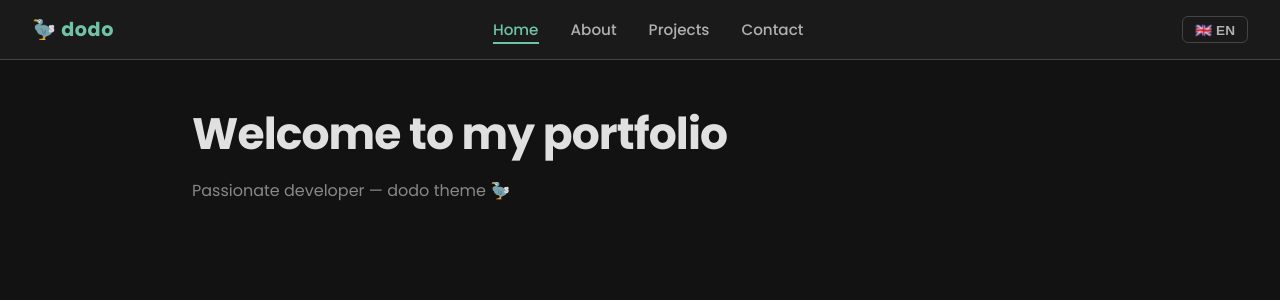
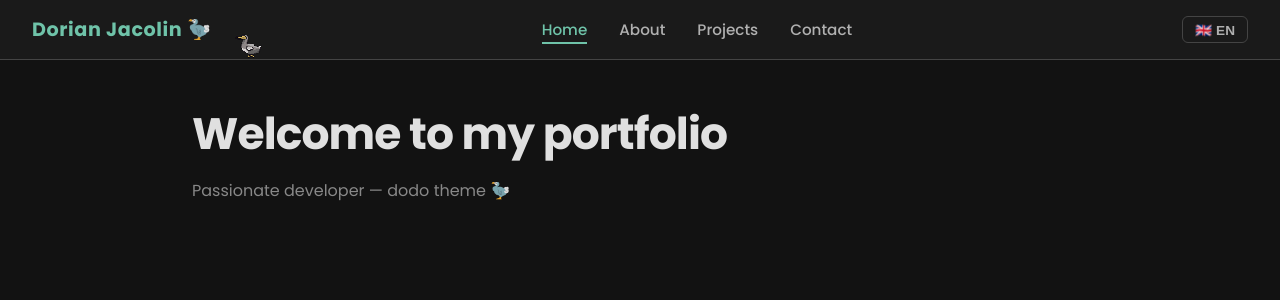
Before and after one commit to Jacma-pro/portfolio, a React (Vite) app in the folder Porfolio-dodo/: page / in a window 1280 px wide. Shown: the top 300 px of the page. Built offline with nearby package versions, Linux system fonts and the light colour scheme.

Commit message:
feat: add DodoWalker component and integrate into Navbar

```diff
--- /dev/null
+++ b/Porfolio-dodo/src/components/DodoWalker.scss
@@ -0,0 +1,17 @@
+.dodo-walker {
+  // Occupe tout l'espace entre le logo et les liens (position relative pour le sprite absolu)
+  position: absolute;
+  bottom: 0;
+  left: 0;
+  right: 0;
+  height: 60px; // même hauteur que la navbar
+  pointer-events: none; // ne bloque pas les clics sur les liens
+  overflow: hidden;
+  z-index: 0;
+
+  &__sprite {
+    position: absolute;
+    top: 0;
+    transition: left 0.12s linear, top 0.12s linear;
+  }
+}
--- /dev/null
+++ b/Porfolio-dodo/src/components/DodoWalker.tsx
@@ -0,0 +1,172 @@
+import { useEffect, useRef, useState } from 'react'
+import './DodoWalker.scss'
+
+import left0  from '../assets/dodo-frame/walk_left_0.png'
+import left1  from '../assets/dodo-frame/walk_left_1.png'
+import left2  from '../assets/dodo-frame/walk_left_2.png'
+import right0 from '../assets/dodo-frame/walk_right_0.png'
+import right1 from '../assets/dodo-frame/walk_right_1.png'
+import right2 from '../assets/dodo-frame/walk_right_2.png'
+import up0    from '../assets/dodo-frame/walk_top_0.png'
+import up1    from '../assets/dodo-frame/walk_top_1.png'
+import up2    from '../assets/dodo-frame/walk_top_2.png'
+import down0  from '../assets/dodo-frame/walk_down_.0.png'
+import down1  from '../assets/dodo-frame/walk_down_1.png'
+import down2  from '../assets/dodo-frame/walk_down_.2.png'
+
+const FRAMES = {
+  left:  [left0,  left1,  left2],
+  right: [right0, right1, right2],
+  up:    [up0,    up1,    up2],
+  down:  [down0,  down1,  down2],
+}
+
+type Direction = 'left' | 'right' | 'up' | 'down'
+
+const DODO_SIZE    = 32
+const SPEED_H      = 2
+const SPEED_V      = 1
+const TICK_MS      = 120
+const PAUSE_CHANCE = 0.004
+
+function nextSegment(): { dir: Direction; dist: number } {
+  const horizontal = Math.random() < 0.60
+  const dist = 40 + Math.random() * 120
+  if (horizontal) {
+    return { dir: Math.random() < 0.5 ? 'right' : 'left', dist }
+  } else {
+    return { dir: Math.random() < 0.5 ? 'down' : 'up', dist }
+  }
+}
+
+const DodoWalker = () => {
+  const containerRef = useRef<HTMLDivElement>(null)
+
+  const [ready, setReady]   = useState(false)
+  const [x,     setX]       = useState(0)
+  const [y,     setY]       = useState(0)
+  const [frame, setFrame]   = useState(0)
+  const [dir,   setDir]     = useState<Direction>('right')
+  const [paused,    setPaused]    = useState(false)
+  const [pauseLeft, setPauseLeft] = useState(0)
+
+  const segRef   = useRef<{ dir: Direction; remaining: number }>(
+    { dir: 'right', remaining: 80 }
+  )
+  const xRef     = useRef(0)
+  const yRef     = useRef(0)
+  const pausedRef    = useRef(false)
+  const pauseLeftRef = useRef(0)
+
+  useEffect(() => { xRef.current = x },                [x])
+  useEffect(() => { yRef.current = y },                [y])
+  useEffect(() => { pausedRef.current = paused },      [paused])
+  useEffect(() => { pauseLeftRef.current = pauseLeft },[pauseLeft])
+
+  useEffect(() => {
+    const container = containerRef.current
+    if (!container) return
+    const maxX = container.clientWidth  - DODO_SIZE
+    const maxY = container.clientHeight - DODO_SIZE
+    const startX = Math.random() * maxX
+    const startY = Math.random() * Math.max(maxY, 0)
+    xRef.current = startX
+    yRef.current = startY
+    setX(startX)
+    setY(startY)
+    const seg = nextSegment()
+    segRef.current = { dir: seg.dir, remaining: seg.dist }
+    setDir(seg.dir)
+    setReady(true)
+  }, [])
+
+  useEffect(() => {
+    if (!ready) return
+
+    const interval = setInterval(() => {
+      const container = containerRef.current
+      if (!container) return
+      const maxX = container.clientWidth  - DODO_SIZE
+      const maxY = container.clientHeight - DODO_SIZE
+
+      if (pausedRef.current) {
+        setPauseLeft(p => {
+          const next = p - 1
+          if (next <= 0) setPaused(false)
+          return next
+        })
+        return
+      }
+      if (Math.random() < PAUSE_CHANCE) {
+        setPaused(true)
+        setPauseLeft(Math.floor(Math.random() * 8) + 3)
+        return
+      }
+
+      const seg = segRef.current
+
+      let newX = xRef.current
+      let newY = yRef.current
+      let hitWall = false
+
+      if (seg.dir === 'right') {
+        newX = Math.min(xRef.current + SPEED_H, maxX)
+        if (newX >= maxX) hitWall = true
+      } else if (seg.dir === 'left') {
+        newX = Math.max(xRef.current - SPEED_H, 0)
+        if (newX <= 0) hitWall = true
+      } else if (seg.dir === 'down') {
+        newY = Math.min(yRef.current + SPEED_V, maxY)
+        if (newY >= maxY) hitWall = true
+      } else {
+        newY = Math.max(yRef.current - SPEED_V, 0)
+        if (newY <= 0) hitWall = true
+      }
+
+      seg.remaining -= seg.dir === 'right' || seg.dir === 'left' ? SPEED_H : SPEED_V
+      if (seg.remaining <= 0 || hitWall) {
+        const next = nextSegment()
+        const forbidden = hitWall
+          ? seg.dir === 'right' ? 'right'
+          : seg.dir === 'left'  ? 'left'
+          : seg.dir === 'down'  ? 'down' : 'up'
+          : null
+        const finalDir = forbidden && next.dir === forbidden
+          ? (next.dir === 'right' ? 'left' : next.dir === 'left' ? 'right'
+           : next.dir === 'down'  ? 'up'   : 'down') as Direction
+          : next.dir
+        segRef.current = { dir: finalDir, remaining: next.dist }
+        setDir(finalDir)
+      }
+
+      setX(newX)
+      setY(newY)
+      setFrame(f => (f + 1) % 3)
+    }, TICK_MS)
+
+    return () => clearInterval(interval)
+  }, [ready])
+
+  if (!ready) return <div className="dodo-walker" ref={containerRef} aria-hidden="true" />
+
+  const src = FRAMES[dir][paused ? 1 : frame]
+
+  return (
+    <div className="dodo-walker" ref={containerRef} aria-hidden="true">
+      <img
+        className="dodo-walker__sprite"
+        src={src}
+        alt=""
+        style={{
+          left: `${x}px`,
+          top:  `${y}px`,
+          width:  `${DODO_SIZE}px`,
+          height: `${DODO_SIZE}px`,
+          imageRendering: 'pixelated',
+        }}
+      />
+    </div>
+  )
+}
+
+export default DodoWalker
--- a/Porfolio-dodo/src/components/Navbar.scss
+++ b/Porfolio-dodo/src/components/Navbar.scss
@@ -17,12 +17,16 @@
     font-weight: 700;
     color: var(--accent-primary); // dodo-teal
     letter-spacing: 0.03em;
+    position: relative;
+    z-index: 1;
   }
 
   &__links {
     display: flex;
     gap: 2rem;
     list-style: none;
+    position: relative;
+    z-index: 1;
 
     a {
       text-decoration: none;
@@ -55,6 +59,7 @@
     cursor: pointer;
     transition: color 0.2s ease, border-color 0.2s ease;
     white-space: nowrap;
+    z-index: 3;
 
     &:hover {
       color: var(--accent-primary);
--- a/Porfolio-dodo/src/components/Navbar.tsx
+++ b/Porfolio-dodo/src/components/Navbar.tsx
@@ -1,5 +1,6 @@
 import { NavLink } from 'react-router-dom'
 import { useTranslation } from 'react-i18next'
+import DodoWalker from './DodoWalker'
 import './Navbar.scss'
 
 const Navbar = () => {
@@ -11,7 +12,9 @@ const Navbar = () => {
 
   return (
     <nav className="navbar">
-      <span className="navbar__logo">🦤 dodo</span>
+      <DodoWalker />
+
+      <span className="navbar__logo">Dorian Jacolin 🦤</span>
       <ul className="navbar__links">
         <li>
           <NavLink to="/" end className={({ isActive }) => isActive ? 'active' : ''}>
```
